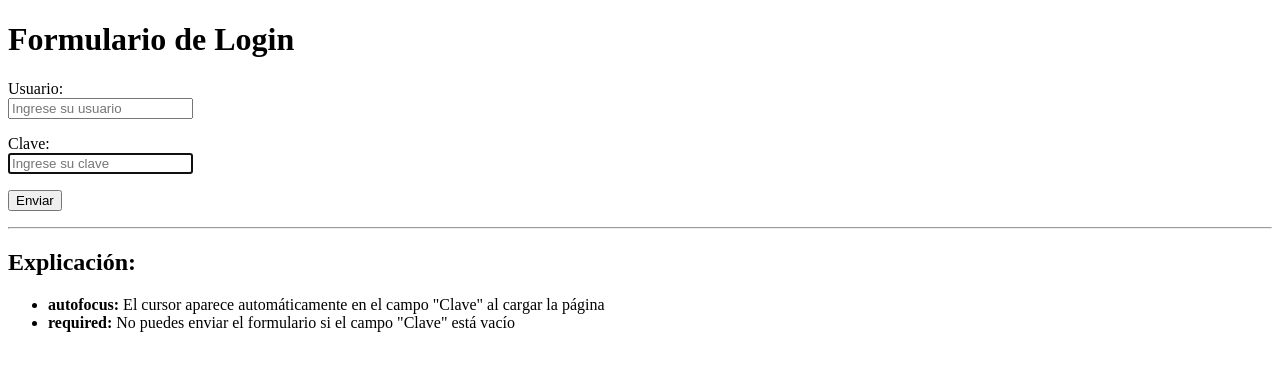
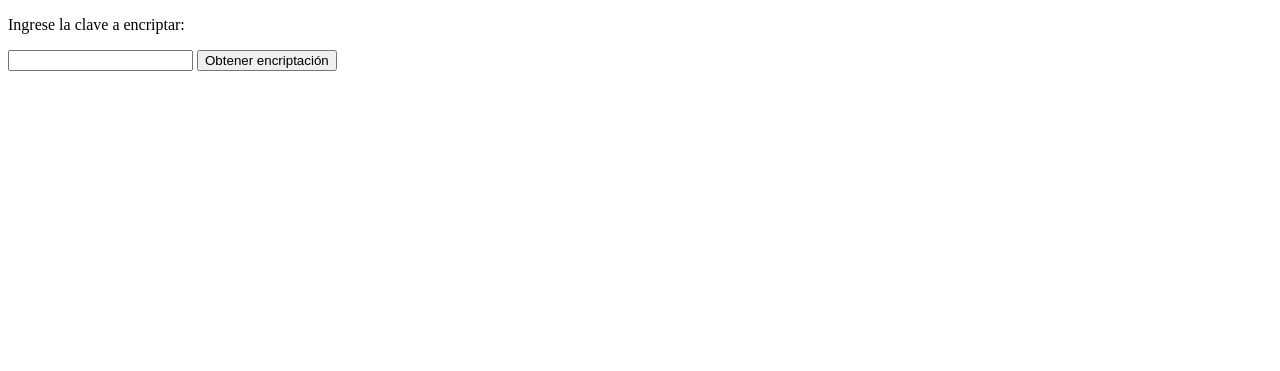
Before and after one commit to originalghp/originalghp, a PHP site: page /Php/ejer14FormToEncrypt/index.php in a window 1280 px wide. Shown: the top 371 px of the page. Run offline with PHP 8.4, Linux system fonts and the light colour scheme.

Commit message:
Add files via upload

```diff
--- a/Php/ejer14FormToEncrypt/index.php
+++ b/Php/ejer14FormToEncrypt/index.php
@@ -2,33 +2,44 @@
 <html lang="es">
 <head>
     <meta charset="UTF-8">
-    <title>Formulario con required y autofocus</title>
+    <title>Form to Encrypt</title>
 </head>
 <body>
-    <h1>Formulario de Login</h1>
+<?php
+// Verificar si se recibió el formulario
+if (isset($_POST['clave'])) {
+    // Procesar la encriptación
+    $claveOriginal = $_POST['clave'];
 
-    <form action="procesar.php" method="POST">
-        <p>
-            <label>Usuario:</label><br>
-            <input type="text" name="usuario" placeholder="Ingrese su usuario">
-        </p>
+    // Encriptar con MD5
+    $claveMd5 = md5($claveOriginal);
 
-        <p>
-            <label>Clave:</label><br>
-            <input type="text" name="clave" placeholder="Ingrese su clave" required autofocus>
-        </p>
+    // Encriptar con SHA1
+    $claveSha1 = sha1($claveOriginal);
 
-        <p>
-            <button type="submit">Enviar</button>
-        </p>
+    // Mostrar resultados
+    echo "<p><strong>Clave:</strong> " . htmlspecialchars($claveOriginal) . "</p>";
+    echo "<p><strong>Clave encriptada en md5</strong> (128 bits o 16 octetos o 16 pares hexadecimales):</p>";
+    echo "<p>" . $claveMd5 . "</p>";
+    echo "<br>";
+
+    echo "<p><strong>Clave:</strong> " . htmlspecialchars($claveOriginal) . "</p>";
+    echo "<p><strong>Clave encriptada en sha1</strong> (160 bits o 20 octetos o 20 pares hexadecimales):</p>";
+    echo "<p>" . $claveSha1 . "</p>";
+    echo "<br>";
+
+    echo "<a href='index.php'>Encriptar otra clave</a>";
+
+} else {
+    // Mostrar formulario
+?>
+    <p>Ingrese la clave a encriptar:</p>
+    <form method="post" action="index.php">
+        <input type="text" name="clave" required>
+        <button type="submit">Obtener encriptación</button>
     </form>
-
-    <hr>
-
-    <h2>Explicación:</h2>
-    <ul>
-        <li><strong>autofocus:</strong> El cursor aparece automáticamente en el campo "Clave" al cargar la página</li>
-        <li><strong>required:</strong> No puedes enviar el formulario si el campo "Clave" está vacío</li>
-    </ul>
+<?php
+}
+?>
 </body>
 </html>
```
